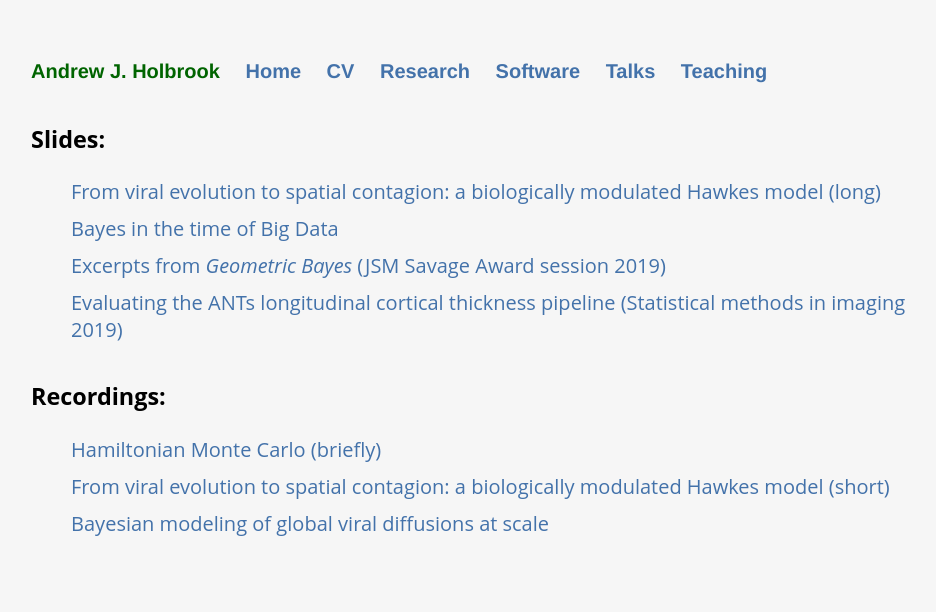
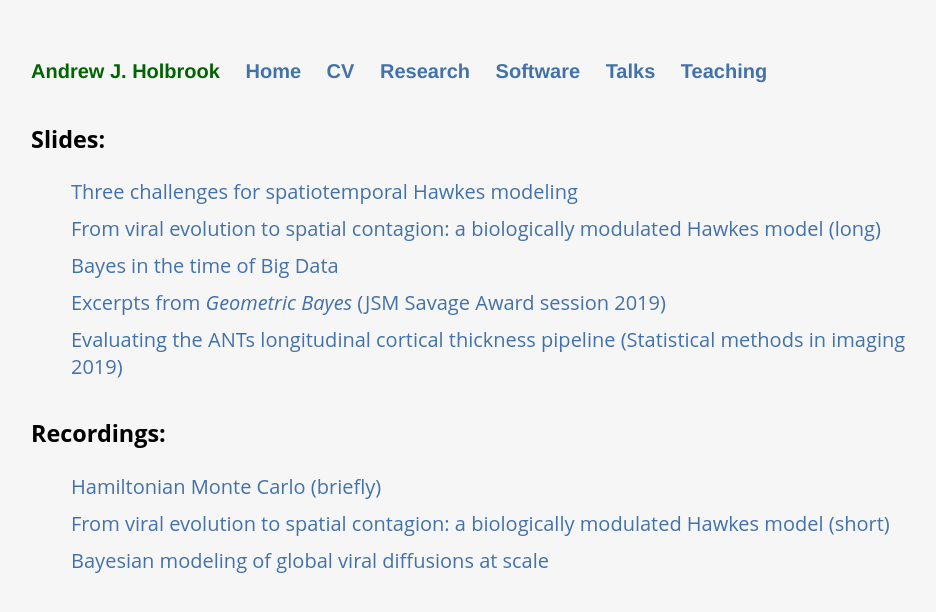
Before and after one commit to andrewjholbrook/andrewjholbrook.github.io, a Jekyll site: the page built from slides.html, in a window 1280 px wide. Shown: the top 612 px of the page, without its empty margins (161-1097 px from the left). Built offline with Jekyll 4.4.1, drawn with Linux system fonts in a browser that asks for light colours; a style sheet for code colours, icons or effects is not loaded.

Commit message:
Update slides.html

```diff
--- a/slides.html
+++ b/slides.html
@@ -9,6 +9,7 @@ title: Andrew Holbrook | Talks
 
   <h3>Slides:</h3>
   <ul id="news">
+                <li> <a href="slides/hawkesChallenges.pdf" target="_blank">Three challenges for spatiotemporal Hawkes modeling</a>
                 <li> <a href="slides/phyloHawkes.pdf" target="_blank">From viral evolution to spatial contagion: a biologically modulated Hawkes model (long)</a>
                 <li> <a href="slides/BigBayes.pdf" target="_blank">Bayes in the time of Big Data</a>
         <li> <a href="slides/JSM2019.pdf" target="_blank">Excerpts from <i>Geometric Bayes</i> (JSM Savage Award session 2019)</a>
```
